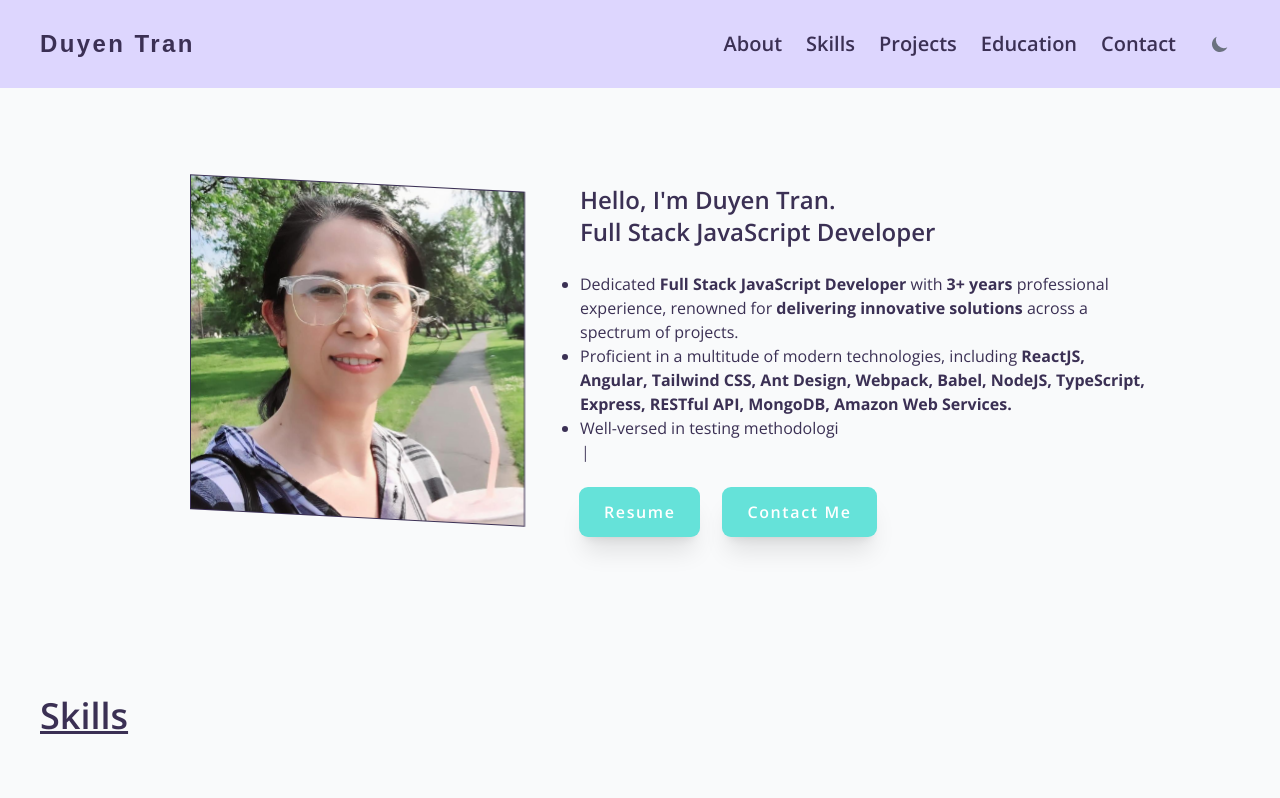
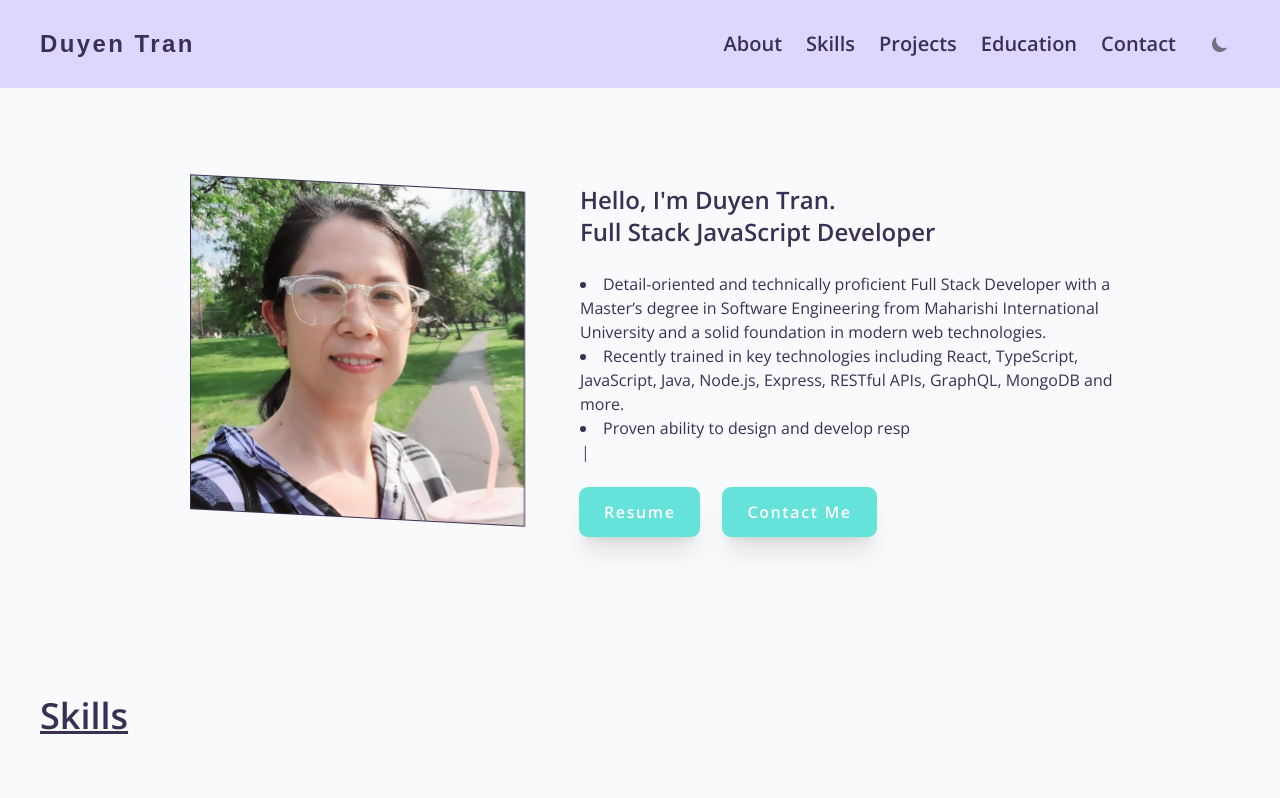
Before and after one commit to duyentth/Portfolio, a React app in the folder client/: page / in a window 1280 px wide. Shown: the top 798 px of the page. Built offline with nearby package versions, Linux system fonts and the light colour scheme; a web font is replaced by a local one.

Commit message:
Update About.jsx

```diff
--- a/client/src/components/About/About.jsx
+++ b/client/src/components/About/About.jsx
@@ -5,18 +5,15 @@ import CV from "../../assets/resume.pdf";
 
 const About = () => {
   const myself =
-    "<ul>" +
-    "<li>Dedicated <strong>Full Stack JavaScript Developer</strong> with <strong>3+ years </strong>" +
-    "professional experience, renowned for <strong>delivering innovative solutions</strong>" +
-    " across a spectrum of projects.</li>" +
-    "<li>Proficient in a multitude of modern technologies, including <strong>ReactJS, Angular, " +
-    "Tailwind CSS, Ant Design, Webpack, Babel, NodeJS, TypeScript, Express, RESTful API, MongoDB, Amazon Web Services.</strong></li>" +
-    "<li>Well-versed in testing methodologies, having utilized <strong>React Testing Library and Jest</strong>" +
-    " to ensure the <srtong>reliability</srong> of applications under development. </li>" +
-    "<li>Passion for <strong>problem-solving</strong>, coupled with ability to thrive under high-pressure situations" +
-    " and deliver <strong>high-quality solutions</strong>.</li> " +
-    "<li>Approach every challenge with a <strong>lifelong learning mindset</strong>," +
-    " constantly seeking opportunities to expand skill set and stay current with the rapidly evolving tech landscape.</li>";
+    "<ul class='list-inside list-disc'>" +
+    "<li>Detail-oriented and technically proficient Full Stack Developer with a Master’s degree in Software Engineering" +
+    " from Maharishi International University and a solid foundation in modern web technologies.</li>" +
+    "<li>Recently trained in key technologies including React, TypeScript, JavaScript, Java, Node.js, Express, RESTful APIs," +
+    " GraphQL, MongoDB and more.</li>" +
+    "<li> Proven ability to design and develop responsive, user-centric web applications. </li>" +
+    "<li>Highly motivated and eager to leverage current skills and continuous learning mindset to contribute effectively as " +
+    "a Full Stack Developer. </li>" +
+  "<li>Strong communicator and team player, committed to delivering high-quality work and staying updated with industry trends.</li> </ul>";
   return (
     <section id="about" className="mt-36 scroll-mt-36 ">
       {/* About container */}
```
